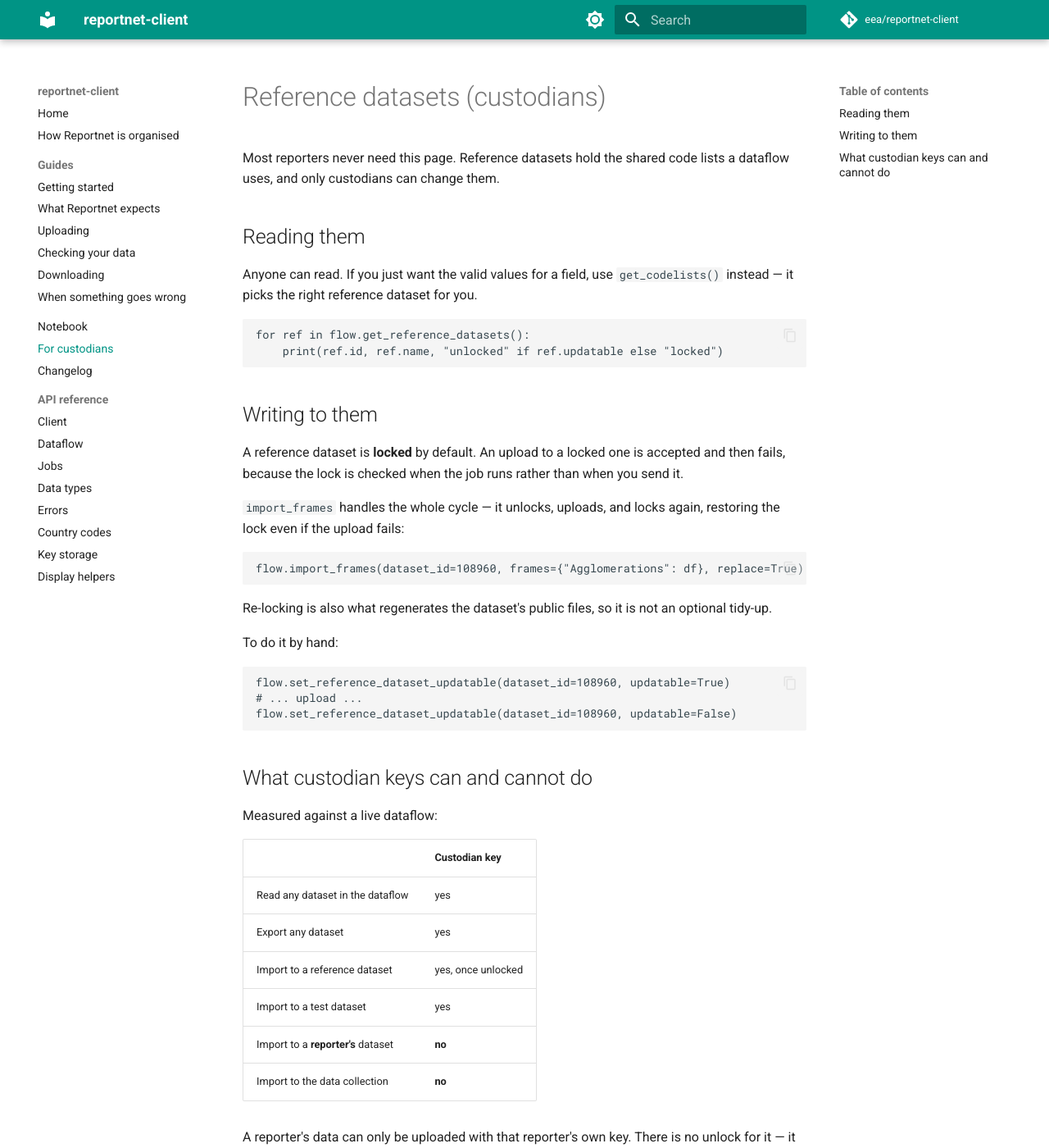
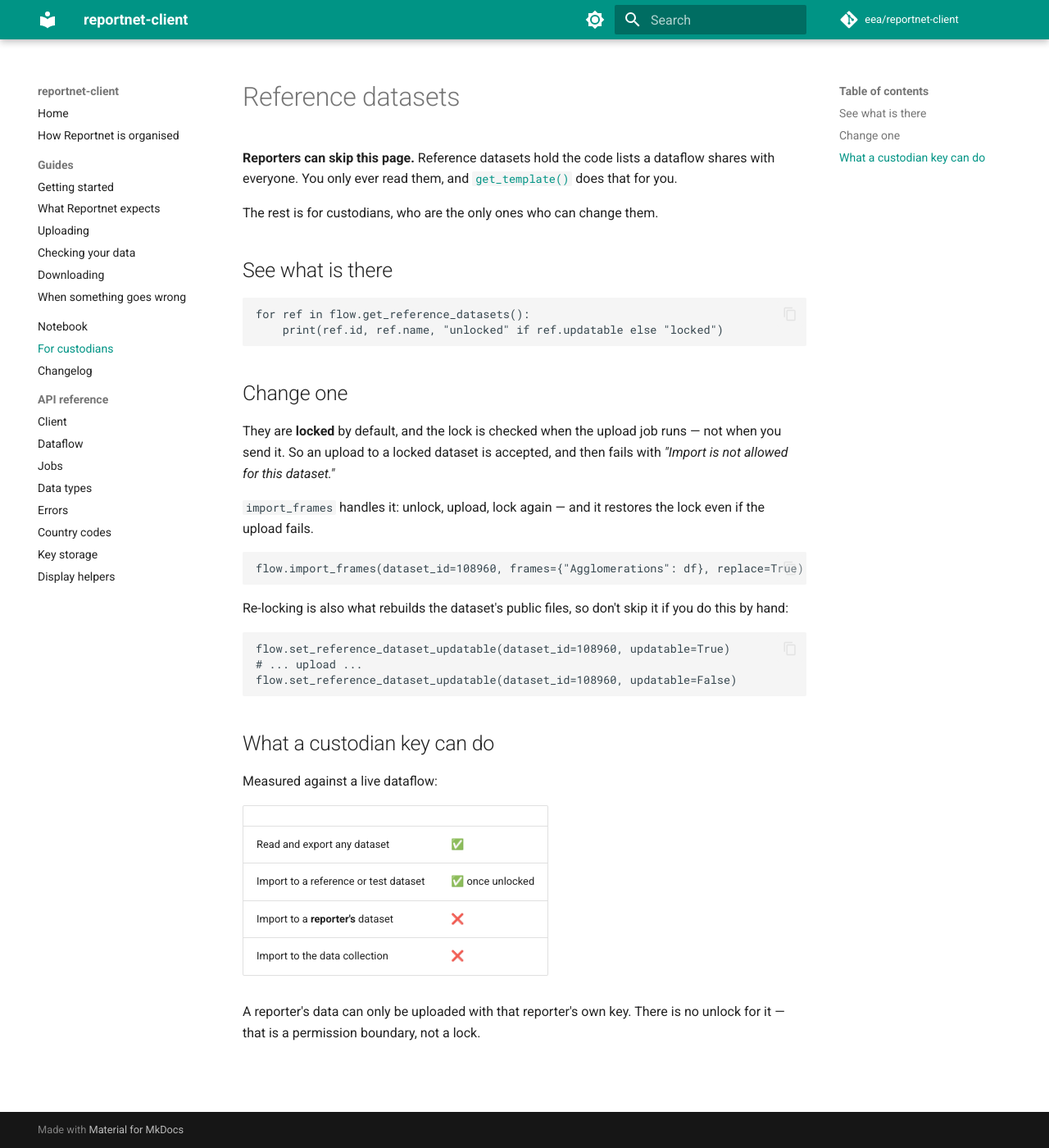
Before and after one commit to eea/reportnet-client, an MkDocs documentation site: the page built from docs/guides/reference-datasets.md, in a window 1280 px wide and 1400 px high. Shown: the whole window at 82% size. Built offline with MkDocs 1.6.1 and Material for MkDocs 9.7.7, drawn with Linux system fonts in a browser that asks for light colours; comment, search, counter and statistics services are not loaded; some of the changed text lies outside the part shown.

Commit message:
docs: streamline the reference datasets page
Lead with who can skip it. A reporter landing here had to read two
paragraphs before learning the page was not for them; now it is the first
line, with a pointer to get_template() for the one thing they do need.

Cut the lock explanation to the part that bites: the lock is checked when
the import job runs, not when the request is sent, which is why an upload
to a locked dataset is accepted and only then fails.

Co-Authored-By: Claude Opus 5 <noreply@anthropic.com>

````diff
--- a/docs/guides/reference-datasets.md
+++ b/docs/guides/reference-datasets.md
@@ -1,35 +1,33 @@
-# Reference datasets (custodians)
+# Reference datasets
 
-Most reporters never need this page. Reference datasets hold the shared code
-lists a dataflow uses, and only custodians can change them.
+**Reporters can skip this page.** Reference datasets hold the code lists a
+dataflow shares with everyone. You only ever read them, and
+[`get_template()`](schema.md#code-lists) does that for you.
 
-## Reading them
+The rest is for custodians, who are the only ones who can change them.
 
-Anyone can read. If you just want the valid values for a field, use
-`get_codelists()` instead — it picks the right reference dataset for you.
+## See what is there
 
 ```python
 for ref in flow.get_reference_datasets():
     print(ref.id, ref.name, "unlocked" if ref.updatable else "locked")
 ```
 
-## Writing to them
+## Change one
 
-A reference dataset is **locked** by default. An upload to a locked one is
-accepted and then fails, because the lock is checked when the job runs rather
-than when you send it.
+They are **locked** by default, and the lock is checked when the upload job
+runs — not when you send it. So an upload to a locked dataset is accepted, and
+then fails with *"Import is not allowed for this dataset."*
 
-`import_frames` handles the whole cycle — it unlocks, uploads, and locks again,
-restoring the lock even if the upload fails:
+`import_frames` handles it: unlock, upload, lock again — and it restores the
+lock even if the upload fails.
 
 ```python
 flow.import_frames(dataset_id=108960, frames={"Agglomerations": df}, replace=True)
 ```
 
-Re-locking is also what regenerates the dataset's public files, so it is not an
-optional tidy-up.
-
-To do it by hand:
+Re-locking is also what rebuilds the dataset's public files, so don't skip it if
+you do this by hand:
 
 ```python
 flow.set_reference_dataset_updatable(dataset_id=108960, updatable=True)
@@ -37,18 +35,16 @@ flow.set_reference_dataset_updatable(dataset_id=108960, updatable=True)
 flow.set_reference_dataset_updatable(dataset_id=108960, updatable=False)
 ```
 
-## What custodian keys can and cannot do
+## What a custodian key can do
 
 Measured against a live dataflow:
 
-| | Custodian key |
+| | |
 |---|---|
-| Read any dataset in the dataflow | yes |
-| Export any dataset | yes |
-| Import to a reference dataset | yes, once unlocked |
-| Import to a test dataset | yes |
-| Import to a **reporter's** dataset | **no** |
-| Import to the data collection | **no** |
+| Read and export any dataset | ✅ |
+| Import to a reference or test dataset | ✅ once unlocked |
+| Import to a **reporter's** dataset | ❌ |
+| Import to the data collection | ❌ |
 
 A reporter's data can only be uploaded with that reporter's own key. There is no
-unlock for it — it is a permission boundary, not a lock.
+unlock for it — that is a permission boundary, not a lock.
````
